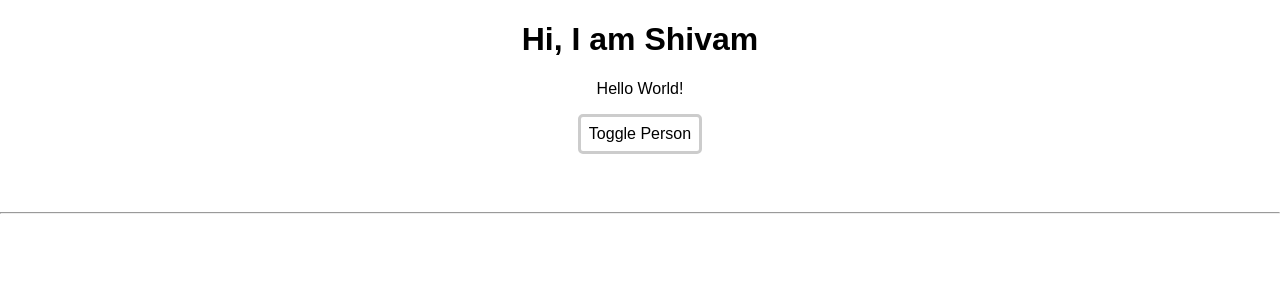
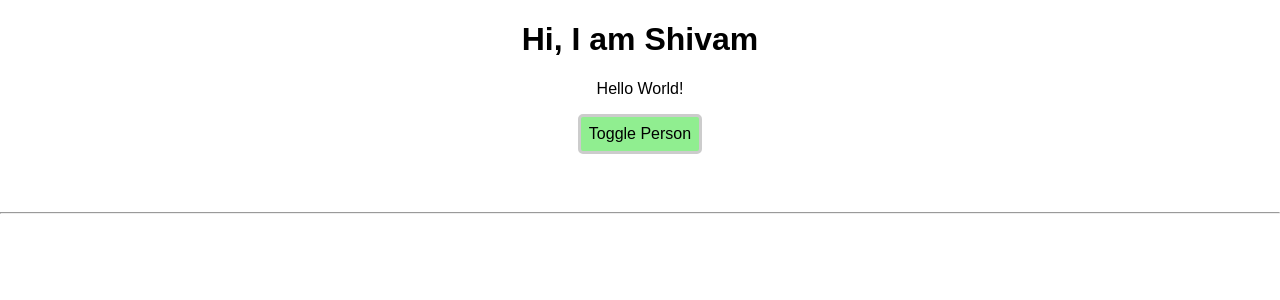
Before and after one commit to shivamanand-dev/react, a React (Create React App) app: page / in a window 1280 px wide. Shown: the top 300 px of the page. Built offline with nearby package versions, Linux system fonts and the light colour scheme.

Commit message:
dynamic color on button

```diff
--- a/src/App.js
+++ b/src/App.js
@@ -42,7 +42,7 @@ class App extends Component {
 
   render() {
     const style = {
-      background: "#fff",
+      background: "LightGreen",
       padding: "8px",
       font: "inherit",
       borderRadius: "5px",
@@ -69,6 +69,8 @@ class App extends Component {
           })}
         </div>
       );
+      style.background = "red";
+      style.color = "#fff";
     }
 
     return (
```
